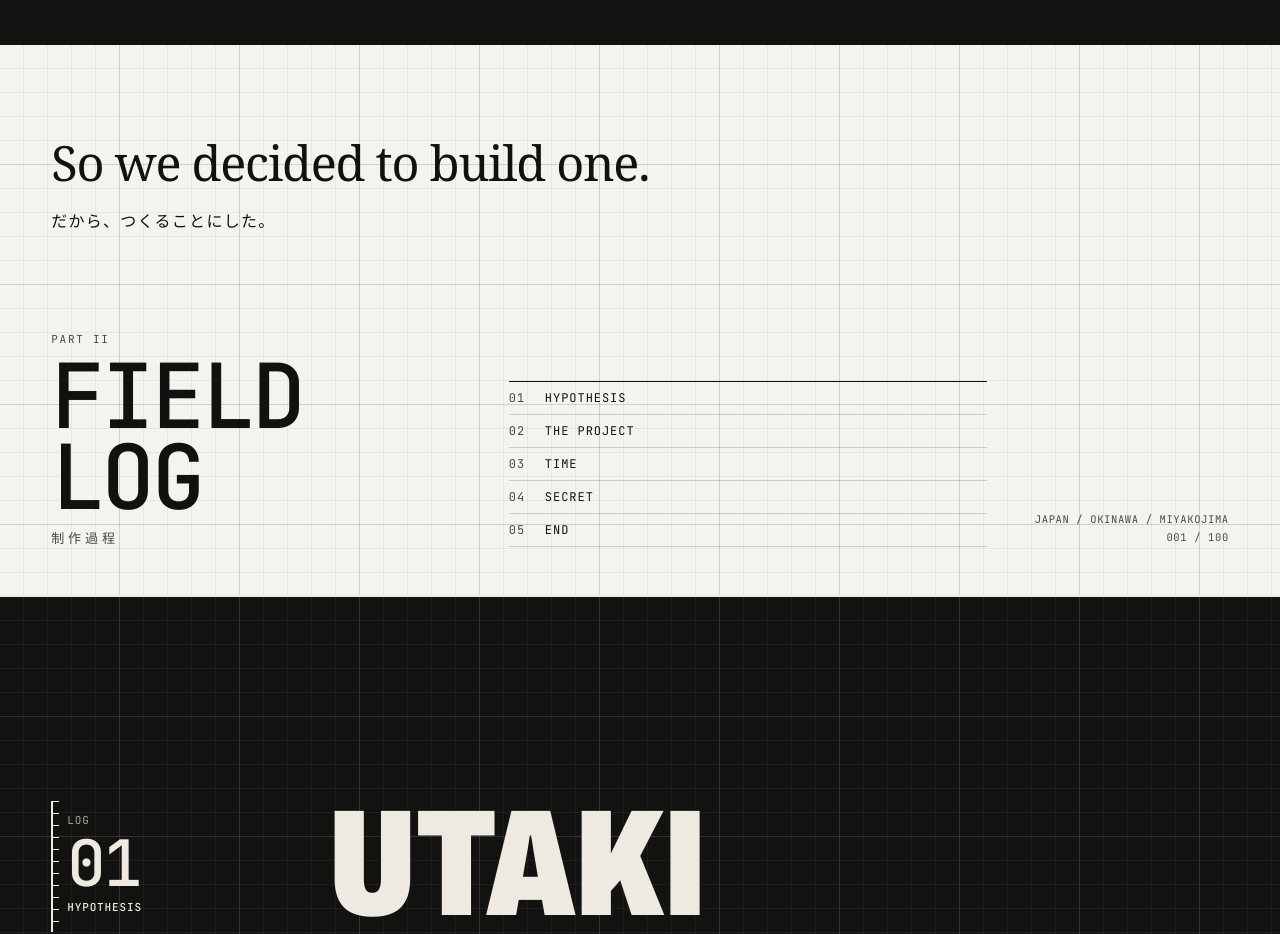
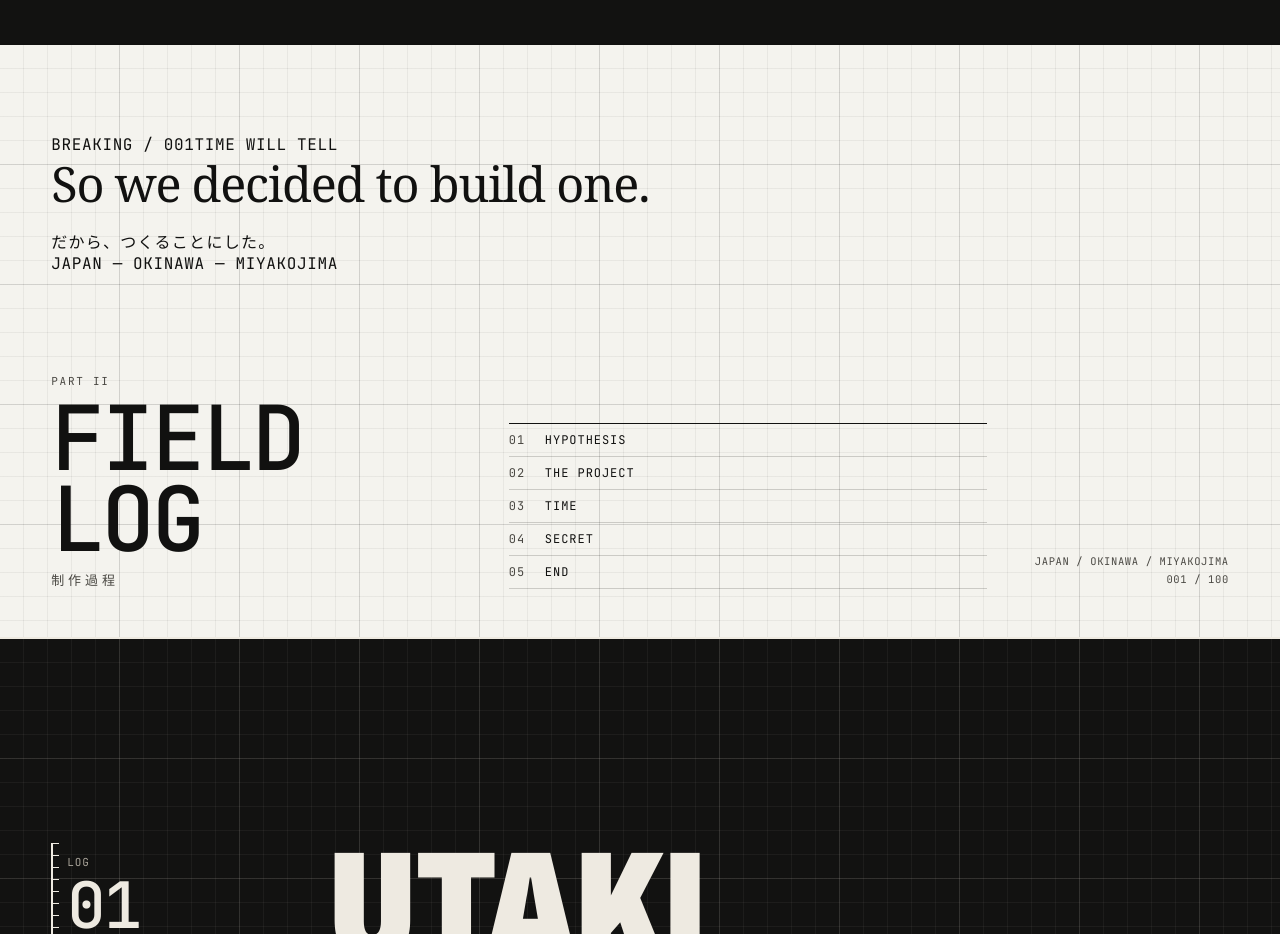
Before and after one commit to Caltokyo/time-will-tell, a website: page index.html in a window 1280 px wide. Shown: the part 10980-11914 px from the top of the page. Drawn offline with Linux system fonts and the light colour scheme; no server answers.

Commit message:
Give FIELD LOG transition a black breaking-news visual

```diff
--- a/index.html
+++ b/index.html
@@ -347,9 +347,13 @@
 
     <!-- LOG:START -->
     <section class="log-intro" aria-label="Field log">
-      <div class="log-intro-transition reveal">
-        <p class="log-intro-transition-en">So we decided to build one.</p>
-        <p class="log-intro-transition-ja" lang="ja">だから、つくることにした。</p>
+      <div class="log-intro-transition">
+        <div class="log-intro-transition-top mono"><span>BREAKING / 001</span><span>TIME WILL TELL</span></div>
+        <div class="log-intro-transition-copy">
+          <p class="log-intro-transition-en">So we decided to build one.</p>
+          <p class="log-intro-transition-ja" lang="ja">だから、つくることにした。</p>
+        </div>
+        <p class="log-intro-transition-bottom mono">JAPAN — OKINAWA — MIYAKOJIMA</p>
       </div>
       <div class="log-intro-head">
         <p class="log-intro-part mono">PART II</p>
```
